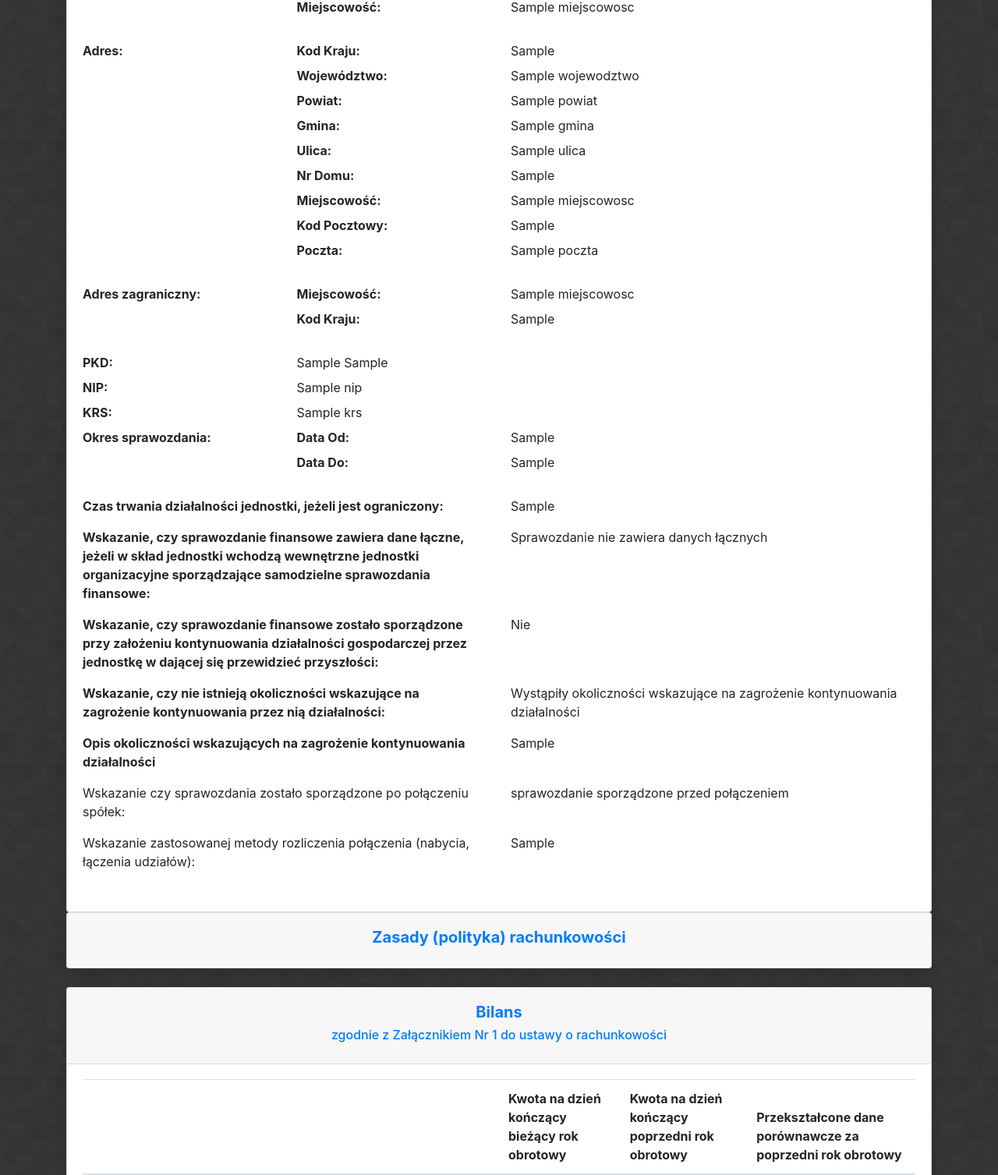
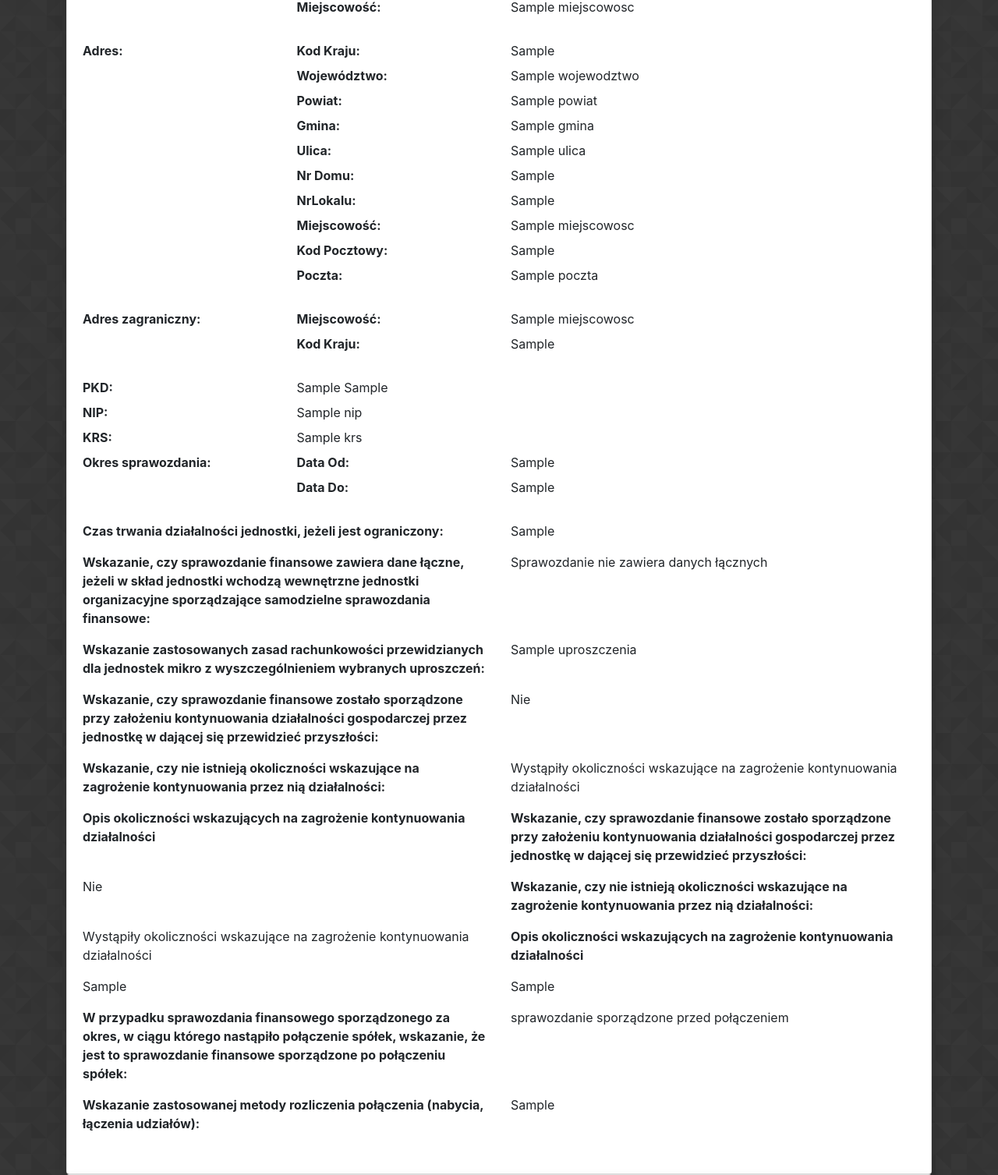
Before and after one commit to irakowski/E-Sprawozdanie, a Django app: template ESFViewer/templates/esfviewer/output.html in a window 1280 px wide, after a click on "Wprowadzenie do sprawozdania finansowego". Shown: the part 1040-2547 px from the top of the page at 78% size. Run offline with Django 3.2, Linux system fonts and the light colour scheme; the template is opened without the code that fills it: most values are stand-ins (such as "Sample title", 1, 10 or a date in 2020); some libraries are stand-ins or nearby versions.

Commit message:
Changed mappings for display

```diff
--- a/ESFViewer/templates/esfviewer/bilans.html
+++ b/ESFViewer/templates/esfviewer/bilans.html
@@ -22,12 +22,12 @@
               </tr>
             </thead>
             <tbody>
-              {% for key, value in data.Bilans.items %}
+              {% for entry in data.Bilans %}
               <tr>
-                <th scope="row">{{ desc| get_item:key }}</th>
-                <td>{{value.KwotaA |thousands}}</td>
-                <td>{{value.KwotaB |thousands}}</td>
-                <td>{{value.KwotaC |thousands}}</td>
+                <th scope="row">{{ entry.0 }}</th>
+                <td>{{entry.2 |thousands}}</td>
+                <td>{{entry.4 |thousands}}</td>
+                <td>{{entry.6 |thousands}}</td>
               </tr>
               {% endfor %}
             </tbody>
--- a/ESFViewer/templates/esfviewer/rzis.html
+++ b/ESFViewer/templates/esfviewer/rzis.html
@@ -22,12 +22,12 @@
               </tr>
             </thead>
             <tbody>
-              {% for key, value in data.RZiS.items %}
+              {% for entry in data.RZiS %}
               <tr>
-                <th scope="row">{{ rzis| get_item:key }}</th>
-                <td>{{value.KwotaA |thousands}}</td>
-                <td>{{value.KwotaB |thousands}}</td>
-                <td>{{value.KwotaC |thousands}}</td>
+                <th scope="row">{{ entry.0 }}</th>
+                <td>{{entry.2 |thousands}}</td>
+                <td>{{entry.4 |thousands}}</td>
+                <td>{{entry.6 |thousands}}</td>
               </tr>
               {% endfor %}
             </tbody>
--- a/ESFViewer/templates/esfviewer/wprowadzenie.html
+++ b/ESFViewer/templates/esfviewer/wprowadzenie.html
@@ -46,6 +46,10 @@
                   {% endif %}
                   <dt class="col-sm-4">Nr Domu:</dt>
                   <dd class="col-sm-8">{{data.Wprowadzenie.Adres.NrDomu}}</dd>
+                  {% if data.Wprowadzenie.Adres.NrLokalu %}
+                  <dt class="col-sm-4">NrLokalu:</dt>
+                  <dd class="col-sm-8">{{data.Wprowadzenie.Adres.NrLokalu}}</dd>
+                  {% endif %}
                   <dt class="col-sm-4">Miejscowość:</dt>
                   <dd class="col-sm-8">{{data.Wprowadzenie.Adres.Miejscowosc}}</dd>
                   <dt class="col-sm-4">Kod Pocztowy:</dt>
@@ -106,25 +110,45 @@
               <dd class="col-sm-6 mb-3">{{data.Wprowadzenie.OgranicCzasDzialalnosci}}</dd>
               {% endif %}
 
+              {% if data.Wprowadzenie.SprFinDaneLaczne %}
               <dt class="col-sm-6 mb-3">Wskazanie, czy sprawozdanie finansowe zawiera dane łączne, jeżeli w skład jednostki wchodzą wewnętrzne jednostki organizacyjne sporządzające samodzielne sprawozdania finansowe: </dt>
               <dd class="col-sm-6 mb-3">{{data.Wprowadzenie.SprFinDaneLaczne|to_bool|yesno:"Sprawozdanie finansowe zawiera dane łącznie,Sprawozdanie nie zawiera danych łącznych"}}</dd>
+              {% endif %}
 
+              {% if data.Wprowadzenie.Uproszczenia %}
+              <dt class="col-sm-6 mb-3">Wskazanie zastosowanych zasad rachunkowości przewidzianych dla jednostek mikro z wyszczególnieniem wybranych uproszczeń: </dt>
+              <dd class="col-sm-6 mb-3">{{data.Wprowadzenie.Uproszczenia}}</dd>
+              {% endif %}
+
+              {% if data.Wprowadzenie.Kontynuacja %}
+              <dt class="col-sm-6 mb-3">Wskazanie, czy sprawozdanie finansowe zostało sporządzone przy założeniu kontynuowania działalności gospodarczej przez jednostkę w dającej się przewidzieć przyszłości: </dt>
+              <dd class="col-sm-6 mb-3">{{data.Wprowadzenie.Kontynuacja.P_5A|to_bool|yesno:'Tak, Nie'}}</dd>
+              <dt class="col-sm-6 mb-3">Wskazanie, czy nie istnieją okoliczności wskazujące na zagrożenie kontynuowania przez nią działalności: </dt>
+              <dd class="col-sm-6 mb-3">{{data.Wprowadzenie.Kontynuacja.P_5B|to_bool|yesno:"Brak okoliczności wskazujących na zagrożenie kontynuowania działalności,Wystąpiły okoliczności wskazujące na zagrożenie kontynuowania działalności"}}</dd>
+              <dt class="col-sm-6 mb-3">Opis okoliczności wskazujących na zagrożenie kontynuowania działalności </dt>
+              {% endif %}
+
+              {% if data.Wprowadzenie.KontynuacjaDzialalnosci %}
               <dt class="col-sm-6 mb-3">Wskazanie, czy sprawozdanie finansowe zostało sporządzone przy założeniu kontynuowania działalności gospodarczej przez jednostkę w dającej się przewidzieć przyszłości: </dt>
               <dd class="col-sm-6 mb-3">{{data.Wprowadzenie.KontynuacjaDzialalnosci.P_5A|to_bool|yesno:'Tak, Nie'}}</dd>
               <dt class="col-sm-6 mb-3">Wskazanie, czy nie istnieją okoliczności wskazujące na zagrożenie kontynuowania przez nią działalności: </dt>
               <dd class="col-sm-6 mb-3">{{data.Wprowadzenie.KontynuacjaDzialalnosci.P_5B|to_bool|yesno:"Brak okoliczności wskazujących na zagrożenie kontynuowania działalności,Wystąpiły okoliczności wskazujące na zagrożenie kontynuowania działalności"}}</dd>
+
+              {% endif %}
+              {% if data.Wprowadzenie.KontynuacjaDzialalnosci.P_5C %}
               <dt class="col-sm-6 mb-3">Opis okoliczności wskazujących na zagrożenie kontynuowania działalności </dt>
-              {% if data.Wprowadzenie.KontynuacjaDzialalnosci.P_5C %}
               <dd class="col-sm-6 mb-3">{{data.Wprowadzenie.KontynuacjaDzialalnosci.P_5C}}</dd>
-              {% else %}
-              <dd class="col-sm-6 mb-3">Brak przedstawionego opisu</dd>
+              {% endif %}
+
+              {% if data.Wprowadzenie.Kontynuacja.P_5C %}
+              <dd class="col-sm-6 mb-3">{{data.Wprowadzenie.Kontynuacja.P_5C}}</dd>
               {% endif %}
 
               {% if data.Wprowadzenie.SprFinPoPolaczeniu %}
-              <dd class="col-sm-6 mb-3">Wskazanie czy sprawozdania zostało sporządzone po połączeniu spółek: </dt>
-              <dd class="col-sm-6 mb-3">{{data.Wprowadzenie.SprFinPoPolaczeniu.P_6A|to_bool|yesno:"sprawozdanie sporządzone po połączeniu spółek,sprawozdanie sporządzone przed połączeniem"}}</dd>
+              <dt class="col-sm-6 mb-3">W przypadku sprawozdania finansowego sporządzonego za okres, w ciągu którego nastąpiło połączenie spółek, wskazanie, że jest to sprawozdanie finansowe sporządzone po połączeniu spółek: </dt>
+              <dd class="col-sm-6 mb-3">{{data.Wprowadzenie.SprFinPoPolaczeniu.P_6A|to_bool|yesno:"sprawozdanie sporządzone po połączeniu spółek, sprawozdanie sporządzone przed połączeniem"}}</dd>
 
-              <dd class="col-sm-6 mb-3">Wskazanie zastosowanej metody rozliczenia połączenia (nabycia, łączenia udziałów): </dt>
+              <dt class="col-sm-6 mb-3">Wskazanie zastosowanej metody rozliczenia połączenia (nabycia, łączenia udziałów): </dt>
               <dd class="col-sm-6 mb-3">{{data.Wprowadzenie.SprFinPoPolaczeniu.P_6B}}</dd>
               {% endif %}
             </dl>
```
